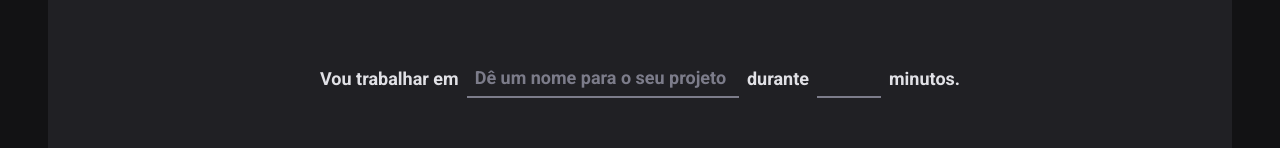
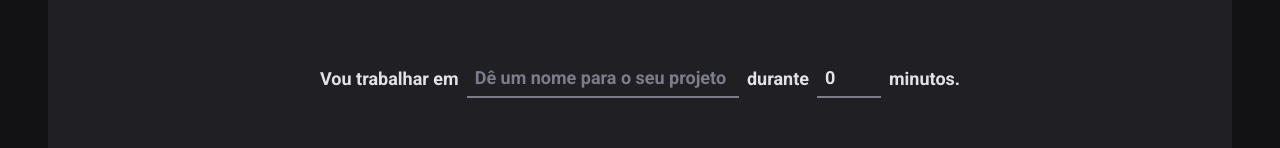
Before and after one commit to Luciano-Ferreira/ignite-timer, a React (Vite) app: page / in a window 1280 px wide. Shown: the part 166-314 px from the top of the page. Built offline with nearby package versions, Linux system fonts and the light colour scheme.

Commit message:
feat: infer types by zod and default values

```diff
--- a/src/pages/Home/index.tsx
+++ b/src/pages/Home/index.tsx
@@ -13,6 +13,11 @@
   TaskInput,
 } from './styles'
 
+// interface NewCycleFormData {
+//   task: string
+//   minutesAmount: number
+// }
+
 const newCycleFormValidationSchema = zod.object({
   task: zod.string().min(1, 'Informe a tarefa'),
   minutesAmount: zod
@@ -21,9 +26,15 @@
     .max(60, 'O ciclo precisa ser de no maximo 60 minutos'),
 })
 
+type NewCycleFormData = zod.infer<typeof newCycleFormValidationSchema>
+
 export function Home() {
-  const { register, handleSubmit, watch } = useForm({
+  const { register, handleSubmit, watch } = useForm<NewCycleFormData>({
     resolver: zodResolver(newCycleFormValidationSchema),
+    defaultValues: {
+      task: '',
+      minutesAmount: 0,
+    },
   })
 
   function handleCreateNewCycle(data: any) {
```
